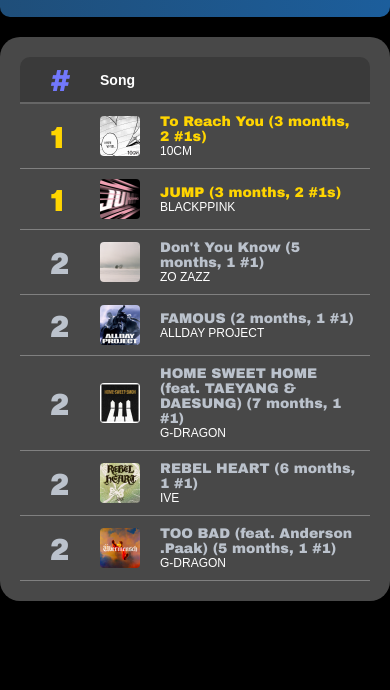
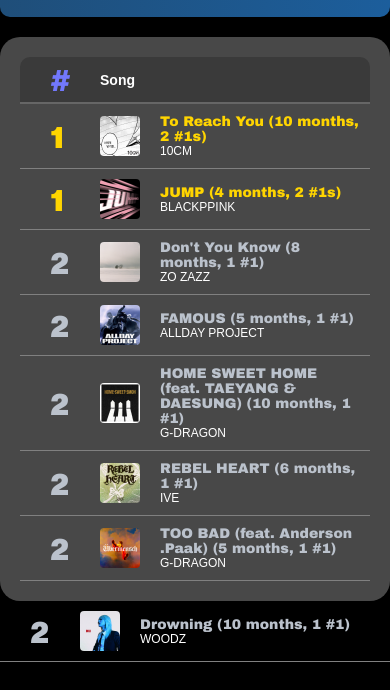
Before and after one commit to gabriel9693/K-pop-Hot-20, a plain HTML site: page number-ones.html in a window 390 px wide. Shown: the part 98-788 px from the top of the page. Drawn offline with Linux system fonts and the light colour scheme.

Commit message:
Fixed #1 Chart

```diff
--- a/number-ones.html
+++ b/number-ones.html
@@ -24,6 +24,7 @@
                     <span class="number-ones">#1s</span>
                     <span class="months">Months</span>
                 </div>
+                <!--  -->
                 <div class="entry">
                     <span class="position gold">1</span>
                     <div class="combine">
@@ -34,51 +35,27 @@
                         </div>
                     </div>
                     <span class="number-ones">2</span>
-                    <span class="months">4</span>
+                    <span class="months">10</span>
                 </div>
                 <div class="entry">
                     <span class="position gold">1</span>
                     <div class="combine">
                         <img class="cover-art" src="images/jump.jpg" alt="Jump">
                         <div class="song">
-                            <span class="title gold first">JUMP</span>
+                            <span class="title gold second">JUMP</span>
                             <span class="artist">BLACKPPINK</span>
                         </div>
                     </div>
                     <span class="number-ones">2</span>
-                    <span class="months">3</span>
+                    <span class="months">4</span>
                 </div>
                 <div class="entry">
                     <span class="position silver">2</span>
                     <div class="combine">
                         <img class="cover-art" src="images/dont_you_know.jpg" alt="Jump">
                         <div class="song">
-                            <span class="title silver second">Don't You Know</span>
+                            <span class="title silver third">Don't You Know</span>
                             <span class="artist">ZO ZAZZ</span>
-                        </div>
-                    </div>
-                    <span class="number-ones">1</span>
-                    <span class="months">6</span>
-                </div>
-                <div class="entry">
-                    <span class="position silver">2</span>
-                    <div class="combine">
-                        <img class="cover-art" src="images/famous.jpg" alt="Jump">
-                        <div class="song">
-                            <span class="title silver third">FAMOUS</span>
-                            <span class="artist">ALLDAY PROJECT</span>
-                        </div>
-                    </div>
-                    <span class="number-ones">1</span>
-                    <span class="months">3</span>
-                </div>
-                <div class="entry">
-                    <span class="position silver">2</span>
-                    <div class="combine">
-                        <img class="cover-art" src="images/home_sweet_home.jpg" alt="Jump">
-                        <div class="song">
-                            <span class="title silver fourth">HOME SWEET HOME (feat. TAEYANG & DAESUNG)</span>
-                            <span class="artist">G-DRAGON</span>
                         </div>
                     </div>
                     <span class="number-ones">1</span>
@@ -87,9 +64,33 @@
                 <div class="entry">
                     <span class="position silver">2</span>
                     <div class="combine">
-                        <img class="cover-art" src="images/rebel_heart.jpg" alt="Jump">
+                        <img class="cover-art" src="images/famous.jpg" alt="famous">
                         <div class="song">
-                            <span class="title silver fifth">REBEL HEART</span>
+                            <span class="title silver fourth">FAMOUS</span>
+                            <span class="artist">ALLDAY PROJECT</span>
+                        </div>
+                    </div>
+                    <span class="number-ones">1</span>
+                    <span class="months">5</span>
+                </div>
+                <div class="entry">
+                    <span class="position silver">2</span>
+                    <div class="combine">
+                        <img class="cover-art" src="images/home_sweet_home.jpg" alt="home sweet home">
+                        <div class="song">
+                            <span class="title silver fifth">HOME SWEET HOME (feat. TAEYANG & DAESUNG)</span>
+                            <span class="artist">G-DRAGON</span>
+                        </div>
+                    </div>
+                    <span class="number-ones">1</span>
+                    <span class="months">10</span>
+                </div>
+                <div class="entry">
+                    <span class="position silver">2</span>
+                    <div class="combine">
+                        <img class="cover-art" src="images/rebel_heart.jpg" alt="rebel heart">
+                        <div class="song">
+                            <span class="title silver sixth">REBEL HEART</span>
                             <span class="artist">IVE</span>
                         </div>
                     </div>
@@ -101,12 +102,25 @@
                         <div class="combine">
                             <img src="images/too_bad.jpg" alt="Too Bad (featuring Anderson Paak)" class="cover-art">
                             <div class="song">
-                                <span class="title silver sixth">TOO BAD (feat. Anderson .Paak)</span>
+                                <span class="title silver seventh">TOO BAD (feat. Anderson .Paak)</span>
                                 <span class="artist">G-DRAGON</span>
                             </div>
                         </div>
                         <span class="number-ones">1</span>
                         <span class="months">5</span>
+                    </div>
+                </div>
+                    <div class="entry">
+                    <span class="position silver">2</span>
+                        <div class="combine">
+                            <img src="images/drowning.jpg" alt="Drowning" class="cover-art">
+                            <div class="song">
+                                <span class="title silver eighth">Drowning</span>
+                                <span class="artist">WOODZ</span>
+                            </div>
+                        </div>
+                        <span class="number-ones">1</span>
+                        <span class="months">10</span>
                     </div>
                 </div>
 
--- a/styles/numberOneQueries.css
+++ b/styles/numberOneQueries.css
@@ -43,27 +43,35 @@
     }
 
     .first::after {
-        content: " (3 months, 2 #1s)"
+        content: " (10 months, 2 #1s)"
     }
 
     .second::after {
+        content: " (4 months, 2 #1s)";
+    }
+
+    .third::after {
+        content: " (8 months, 1 #1)";
+    }
+
+    .fourth::after {
         content: " (5 months, 1 #1)";
     }
 
-    .third::after {
-        content: " (2 months, 1 #1)";
+    .fifth::after {
+        content: " (10 months, 1 #1)";
     }
 
-    .fourth::after {
-        content: " (7 months, 1 #1)";
-    }
-
-    .fifth::after {
+    .sixth::after {
         content: " (6 months, 1 #1)";
     }
 
-    .sixth::after {
+    .seventh::after {
         content: " (5 months, 1 #1)";
+    }
+
+    .eighth::after {
+        content: " (10 months, 1 #1)";
     }
 }
 
```
